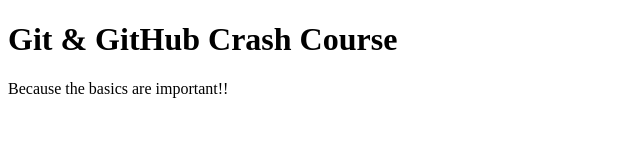
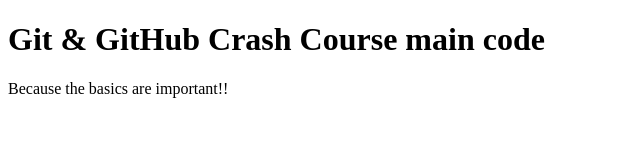
Before and after one commit to shubham1262/github_actions_learning, a plain HTML site: page index.html in a window 1280 px wide. Shown: the whole page, without its empty margins (0-640 px from the left). Drawn offline with Linux system fonts and the light colour scheme.

Commit message:
main code added

```diff
--- a/index.html
+++ b/index.html
@@ -7,7 +7,7 @@
     <title>Git & GitHub Crash Course</title>
   </head>
   <body>
-    <h1>Git & GitHub Crash Course</h1>
+    <h1>Git & GitHub Crash Course main code</h1>
     <p>Because the basics are important!!</p>
   </body>
 </html>
```
